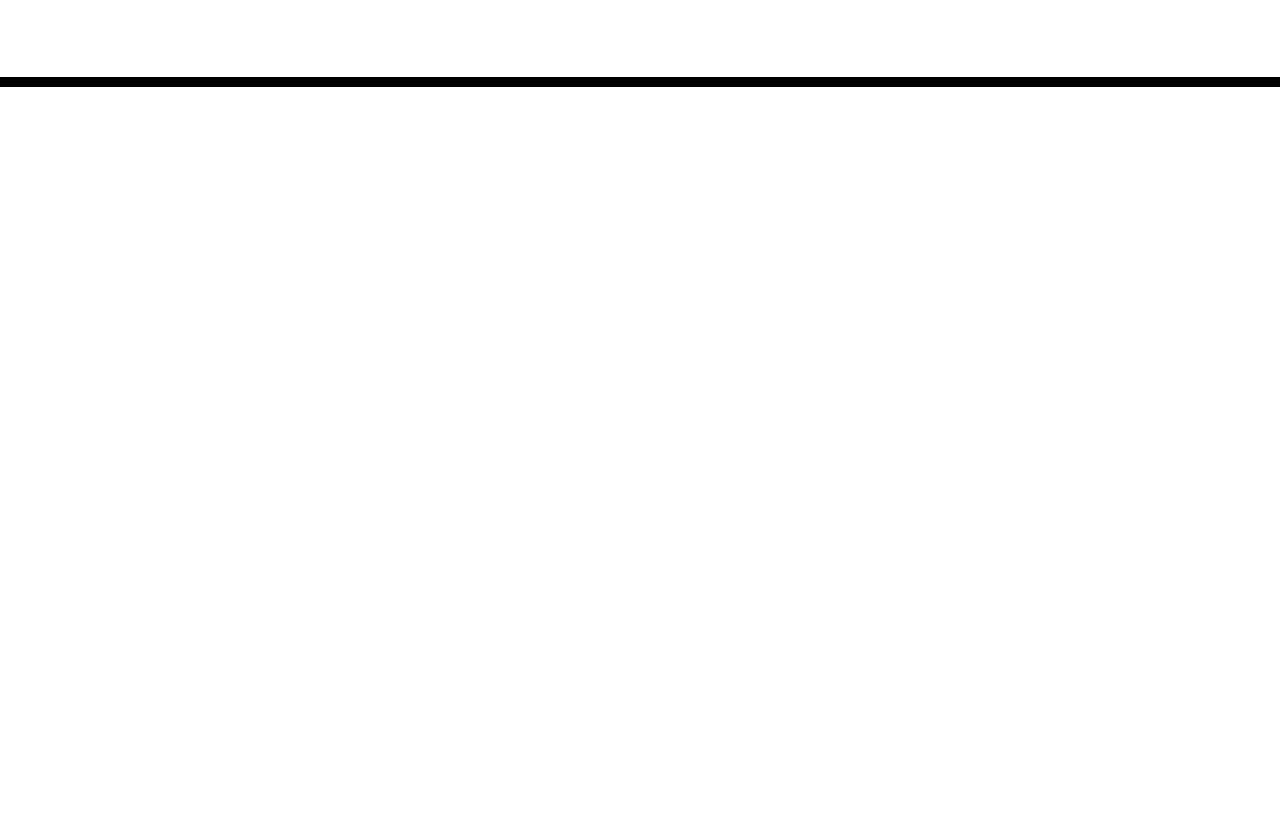
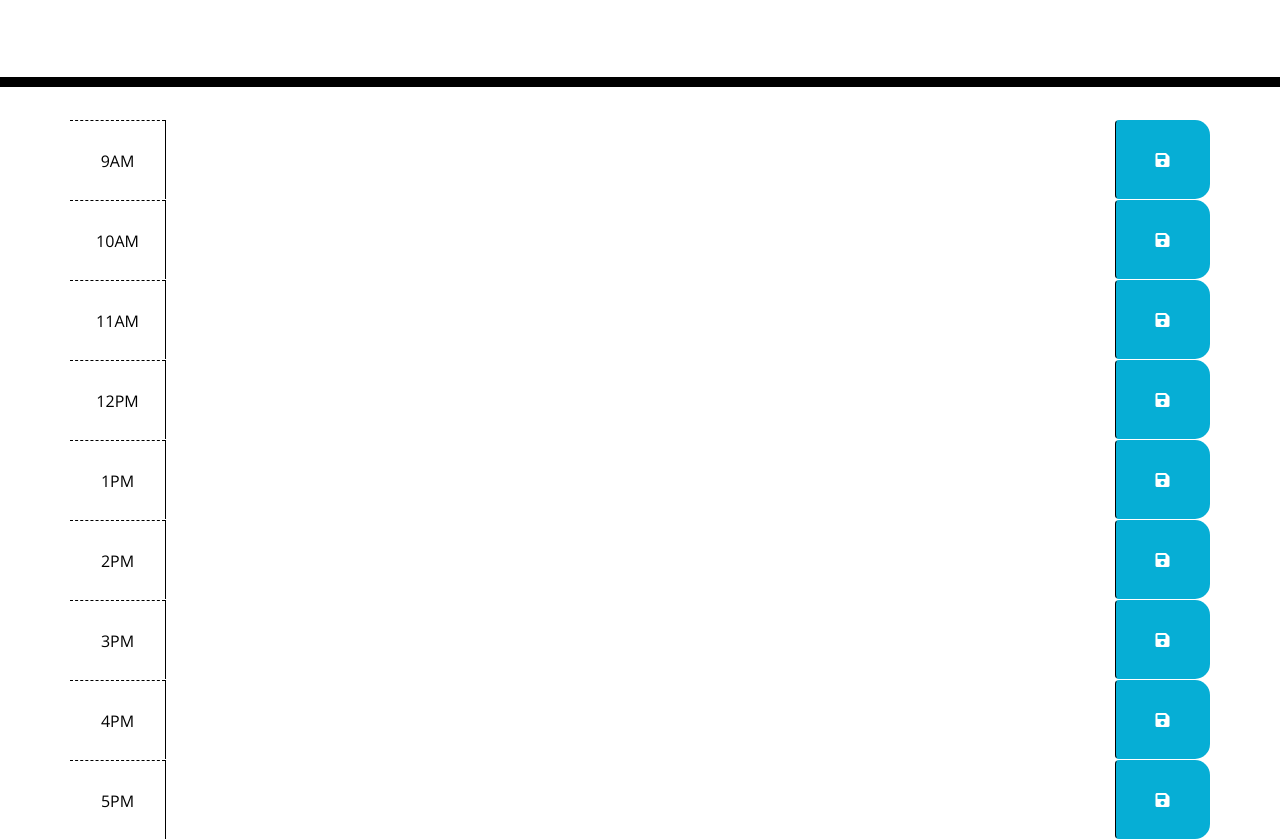
Before and after one commit to drosenbaum5/work-day-scheduler, a plain HTML site: page index.html in a window 1280 px wide. Shown: the part 181-1020 px from the top of the page. Before the commit the page ends 800 px from the top, so only its background shows below. Drawn offline with nearby package versions, Linux system fonts and the light colour scheme.

Commit message:
Completed initial html/css layout

```diff
--- a/index.html
+++ b/index.html
@@ -30,6 +30,77 @@
     </header>
     <div class="container">
       <!-- Timeblocks go here -->
+      <div id="hour-9" class="row time-block">
+        <div class="col-md-1 hour">
+          9AM
+        </div>
+        <textarea class="col-md-10 description">
+        </textarea>
+        <button class="btn saveBtn col-md-1"><i class="fas fa-save"></i></button>
+      </div>
+      <div id="hour-10" class="row time-block">
+        <div class="col-md-1 hour">
+          10AM
+        </div>
+        <textarea class="col-md-10 description">
+        </textarea>
+        <button class="btn saveBtn col-md-1"><i class="fas fa-save"></i></button>
+      </div>
+      <div id="hour-11" class="row time-block">
+        <div class="col-md-1 hour">
+          11AM
+        </div>
+        <textarea class="col-md-10 description">
+        </textarea>
+        <button class="btn saveBtn col-md-1"><i class="fas fa-save"></i></button>
+      </div>
+      <div id="hour-12" class="row time-block">
+        <div class="col-md-1 hour">
+          12PM
+        </div>
+        <textarea class="col-md-10 description">
+        </textarea>
+        <button class="btn saveBtn col-md-1"><i class="fas fa-save"></i></button>
+      </div>
+     <div id="hour-13" class="row time-block">
+        <div class="col-md-1 hour">
+          1PM
+        </div>
+        <textarea class="col-md-10 description">
+        </textarea>
+        <button class="btn saveBtn col-md-1"><i class="fas fa-save"></i></button>
+      </div>
+      <div id="hour-14" class="row time-block">
+        <div class="col-md-1 hour">
+          2PM
+        </div>
+        <textarea class="col-md-10 description">
+        </textarea>
+        <button class="btn saveBtn col-md-1"><i class="fas fa-save"></i></button>
+      </div>
+      <div id="hour-15" class="row time-block">
+       <div class="col-md-1 hour">
+          3PM
+        </div>
+        <textarea class="col-md-10 description">
+        </textarea>
+        <button class="btn saveBtn col-md-1"><i class="fas fa-save"></i></button>
+      </div>
+      <div id="hour-16" class="row time-block">
+        <div class="col-md-1 hour">
+          4PM
+        </div>
+        <textarea class="col-md-10 description">
+        </textarea>
+        <button class="btn saveBtn col-md-1"><i class="fas fa-save"></i></button>
+      </div>
+      <div id="hour-17" class="row time-block">
+        <div class="col-md-1 hour">
+          5PM
+        </div>
+        <textarea class="col-md-10 description">
+        </textarea>
+        <button class="btn saveBtn col-md-1"><i class="fas fa-save"></i></button>
     </div>
 
     <script src="https://cdnjs.cloudflare.com/ajax/libs/jquery/3.2.1/jquery.min.js"></script>
```
